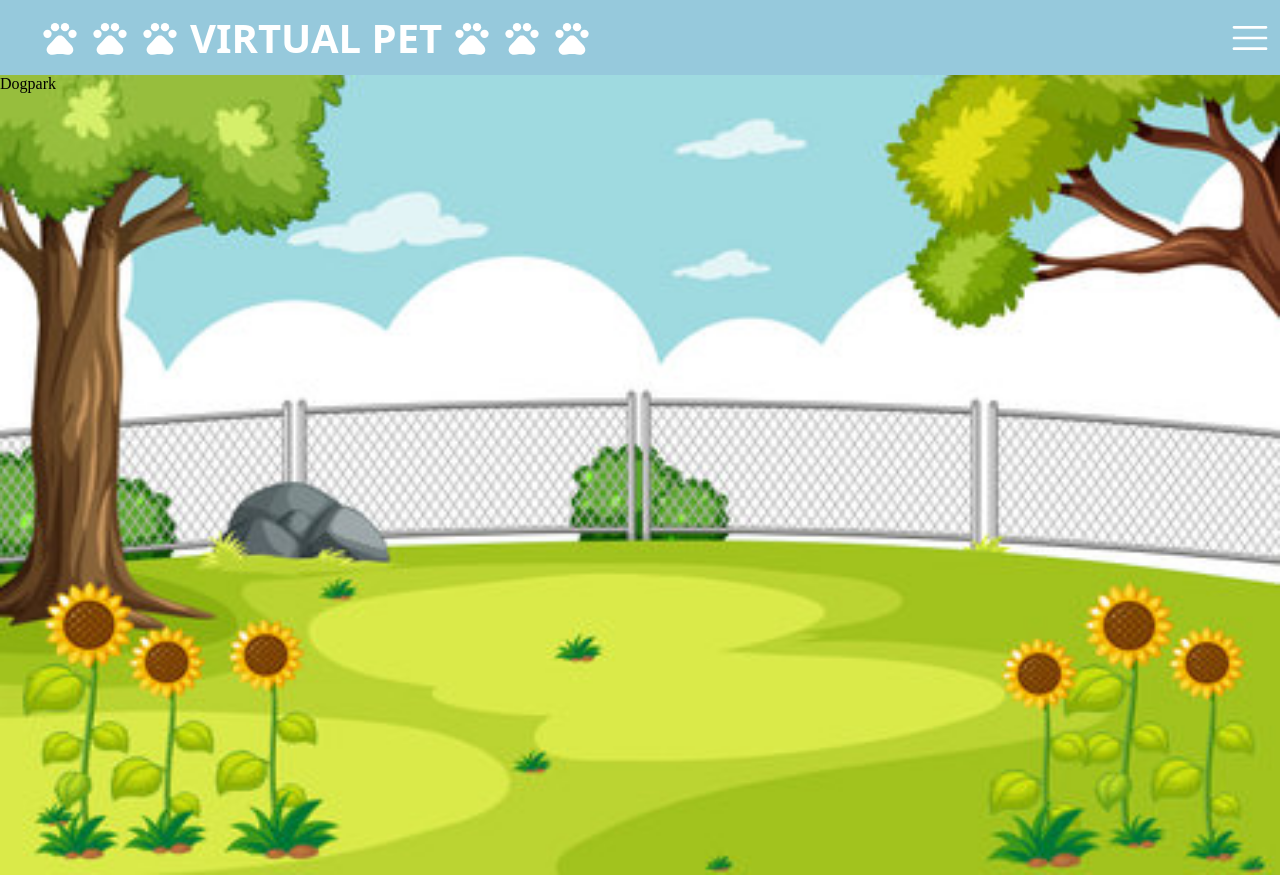
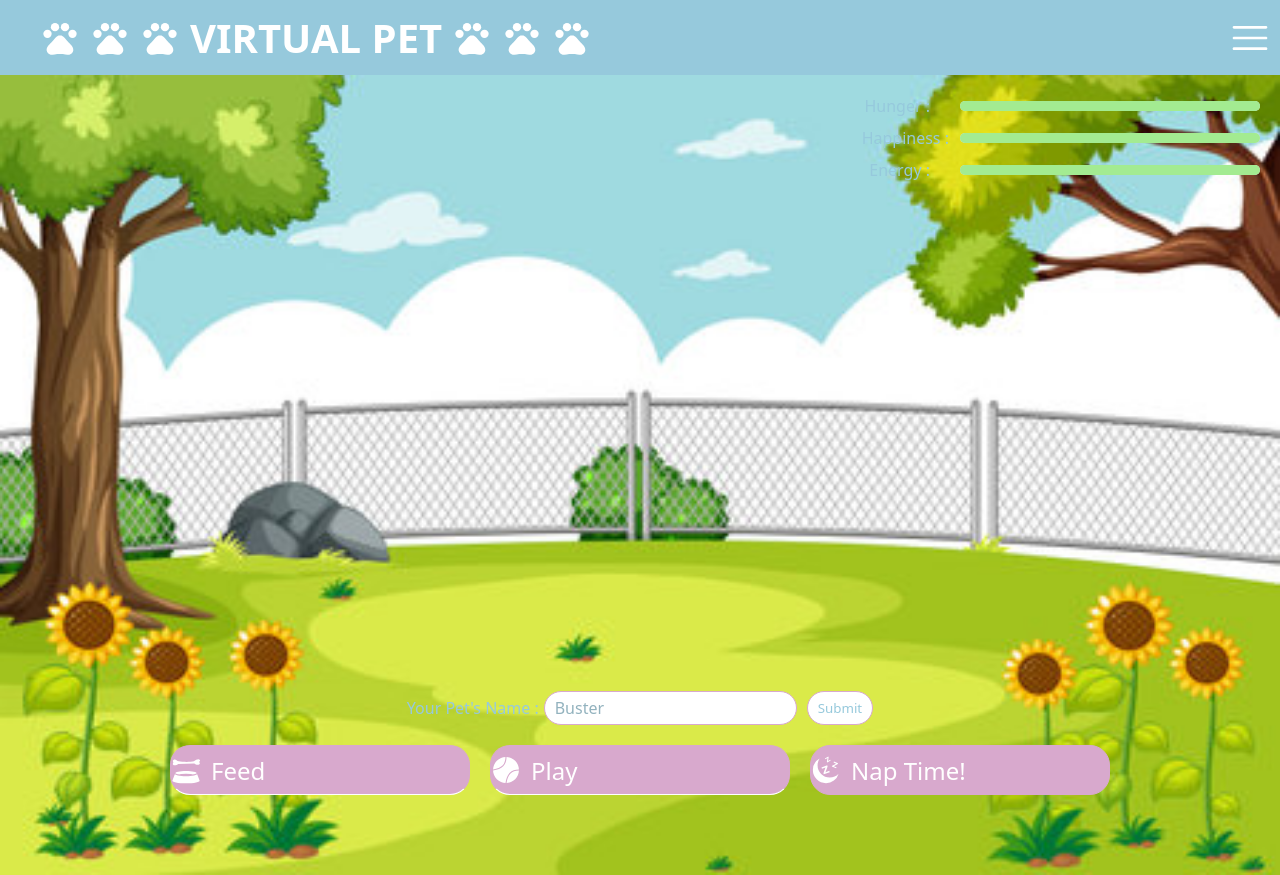
Before and after one commit to evelynmbart/Virtual-Pet, a React (Vite) app in the folder virtual-pet/: page /dogpark in a window 1280 px wide. Built offline with nearby package versions, Linux system fonts and the light colour scheme; a web font is replaced by a local one.

Commit message:
updating home and dogpark css to have same components but different backgrounds

```diff
--- a/virtual-pet/src/App.css
+++ b/virtual-pet/src/App.css
@@ -1,15 +1,14 @@
-.html {
+.home,
+.dogpark {
+  background-image: url("../public/imgs/livingroom\ copy.png");
+  background-size: 100vw 100vh;
+  height: 100vh;
   width: 100%;
-  height: 100vh;
-  background-color: var(--background-color);
   display: flex;
   flex-direction: column;
   justify-content: space-between;
   align-items: center;
-
   font-family: "DynaPuff", system-ui;
-  background-image: url("../public/imgs/livingroom\ copy.png");
-  background-size: 100vw 100vh;
   object-fit: cover;
 }
 
--- a/virtual-pet/src/assets/PageComponents.jsx/Dogpark.jsx
+++ b/virtual-pet/src/assets/PageComponents.jsx/Dogpark.jsx
@@ -1,7 +1,225 @@
+import { useState, useEffect } from "react";
+import { ToastContainer, toast } from "react-toastify";
+import { MdOutlineArrowDownward } from "react-icons/md";
+import "react-toastify/dist/ReactToastify.css";
+import {
+  MAX_STATS,
+  INCREASING_INTERVAL,
+  DECREASING_INTERVAL,
+  BUDGET_FEED_BOOST,
+  BUDGET_HAPPINESS_BOOST,
+  REGULAR_FEED_BOOST,
+  REGULAR_HAPPINESS_BOOST,
+  LUXURY_FEED_BOOST,
+  LUXURY_HAPPINESS_BOOST,
+} from "../settings.js";
+import { FeedBtn } from "../FeedBtn.jsx";
+import { PlayBtn } from "../PlayBtn.jsx";
+import { NaptimeBtn } from "../NaptimeBtn.jsx";
+import { HungerStat } from "../HungerStat.jsx";
+import { HappinessStat } from "../HappinessStat.jsx";
+import { EnergyStat } from "../EnergyStat.jsx";
+import { PetName } from "../PetName.jsx";
+
 export function Dogpark() {
+  const [hunger, setHunger] = useState(MAX_STATS);
+  const [happiness, setHappiness] = useState(MAX_STATS);
+  const [energy, setEnergy] = useState(MAX_STATS);
+  const [isDarkMode, setIsDarkMode] = useState(false);
+  const [isEditMode, setIsEditMode] = useState(true);
+  const [name, setName] = useState("");
+
+  // DECREMENT INTERVAL IN USEEFFECT
+  useEffect(() => {
+    const interval = setInterval(() => {
+      setHunger((prevHunger) => {
+        if (prevHunger == 0) {
+          clearInterval(interval);
+          return 0;
+        }
+        return prevHunger - 1;
+      });
+    }, DECREASING_INTERVAL);
+    return () => clearInterval(interval);
+  }, [setHunger, isDarkMode]);
+
+  useEffect(() => {
+    const interval = setInterval(() => {
+      setHappiness((prevHappiness) => {
+        if (prevHappiness == 0) {
+          clearInterval(interval);
+          return 0;
+        }
+        return prevHappiness - 1;
+      });
+    }, DECREASING_INTERVAL);
+    return () => clearInterval(interval);
+  }, [setHappiness, isDarkMode]);
+
+  useEffect(() => {
+    const time = isDarkMode ? INCREASING_INTERVAL : DECREASING_INTERVAL;
+    const interval = setInterval(() => {
+      setEnergy((prevEnergy) => {
+        if (prevEnergy == 0) {
+          clearInterval(interval);
+          return 0;
+        } else if (prevEnergy >= 100) {
+          setIsDarkMode(false);
+        }
+        const newEnergy = isDarkMode ? prevEnergy + 1 : prevEnergy - 1;
+        if (newEnergy > MAX_STATS) return MAX_STATS;
+        else return newEnergy;
+      });
+    }, time);
+    return () => clearInterval(interval);
+  }, [isDarkMode, setEnergy]);
+
+  // ACTION INCREASING BUTTONS
+
+  // const losingLifeWarning = () => {
+  //   hunger < 20
+  //     ? toast.error("Quick feed your pet before it&apos too late!")
+  //     : null;
+  // };
+
+  const budgetFoodBoost = () => {
+    const newHunger = hunger + BUDGET_FEED_BOOST;
+    if (hunger < 20) {
+      console.log("Quick feed your pet before it&apos too late!");
+    } else if (newHunger > MAX_STATS) {
+      toast.warn("Stop! Your pet will pop!", {
+        position: "bottom-right",
+        autoClose: 2000,
+        theme: "colored",
+      });
+      return;
+    } else {
+      setHunger(newHunger);
+    }
+  };
+  const regularFoodBoost = () => {
+    const newHunger = hunger + REGULAR_FEED_BOOST;
+    if (newHunger > MAX_STATS) {
+      toast.warn("Stop! Your pet will pop!", {
+        position: "bottom-right",
+        autoClose: 2000,
+        theme: "colored",
+      });
+      return;
+    } else {
+      setHunger(newHunger);
+    }
+  };
+  const luxuryFoodBoost = () => {
+    const newHunger = hunger + LUXURY_FEED_BOOST;
+    if (newHunger > MAX_STATS) {
+      toast.warn("Stop! Your pet will pop!", {
+        position: "bottom-right",
+        autoClose: 2000,
+        theme: "colored",
+      });
+      return;
+    } else {
+      setHunger(newHunger);
+    }
+  };
+
+  //if budget is clicked, set hunger to hunger + budget
+  // if regular is clicked '' ''
+  // if luxury is clicked '' ''
+
+  /*
+    if energy >= 100 isDarkMode = false
+     */
+
+  const budgetHappinessBoost = () => {
+    const newHappiness = happiness + BUDGET_HAPPINESS_BOOST;
+    if (newHappiness > MAX_STATS) {
+      toast.warn("Stop! Your pet needs a break!", {
+        position: "bottom-right",
+        autoClose: 2000,
+        theme: "colored",
+      });
+      return;
+    } else {
+      setHappiness(newHappiness);
+    }
+  };
+  const regularHappinessBoost = () => {
+    const newHappiness = happiness + REGULAR_HAPPINESS_BOOST;
+    if (newHappiness > MAX_STATS) {
+      toast.warn("Stop! Your pet needs a break!", {
+        position: "bottom-right",
+        autoClose: 2000,
+        theme: "colored",
+      });
+      return;
+    } else {
+      setHappiness(newHappiness);
+    }
+  };
+  const luxuryHappinessBoost = () => {
+    const newHappiness = happiness + LUXURY_HAPPINESS_BOOST;
+    if (newHappiness > MAX_STATS) {
+      toast.warn("Stop! Your pet needs a break!", {
+        position: "bottom-right",
+        autoClose: 2000,
+        theme: "colored",
+      });
+      return;
+    } else {
+      setHappiness(newHappiness);
+    }
+  };
+
+  const napTime = () => {
+    setIsDarkMode(!isDarkMode);
+  };
+
+  const handleNameChange = (e) => {
+    setName(e.target.value);
+  };
+
+  const handleNameSubmit = (e) => {
+    e.preventDefault();
+    setIsEditMode(!isEditMode);
+  };
   return (
-    <div className="dogpark">
-      <div>Dogpark</div>
+    <div className="html" data-theme={isDarkMode ? "dark" : "light"}>
+      <div className="dogpark">
+        <div className="outside-and-stats">
+          <div className="stats">
+            <HungerStat hunger={hunger} />
+            <HappinessStat happiness={happiness} />
+            <EnergyStat energy={energy} />
+          </div>
+        </div>
+
+        <div className="pet-content">
+          <PetName
+            handleNameChange={handleNameChange}
+            handleNameSubmit={handleNameSubmit}
+            isEditMode={isEditMode}
+            setIsEditMode={setIsEditMode}
+            name={name}
+          />
+          <div className="action-btns">
+            <FeedBtn
+              budgetFoodBoost={budgetFoodBoost}
+              regularFoodBoost={regularFoodBoost}
+              luxuryFoodBoost={luxuryFoodBoost}
+            />
+            <PlayBtn
+              budgetHappinessBoost={budgetHappinessBoost}
+              regularHappinessBoost={regularHappinessBoost}
+              luxuryHappinessBoost={luxuryHappinessBoost}
+            />
+
+            <NaptimeBtn napTime={napTime} isDarkMode={isDarkMode} />
+          </div>
+          <ToastContainer />
+        </div>
+      </div>
     </div>
   );
 }
--- a/virtual-pet/src/assets/PageComponents.jsx/Home.jsx
+++ b/virtual-pet/src/assets/PageComponents.jsx/Home.jsx
@@ -189,7 +189,7 @@ export function Home() {
   // toast.error  pet is about to die!
 
   return (
-    <div className="html" data-theme={isDarkMode ? "dark" : "light"}>
+    <div className="home" data-theme={isDarkMode ? "dark" : "light"}>
       <div className="outside-and-stats">
         <button className="door">
           Click <MdOutlineArrowDownward size={20} /> to go outside!
```
